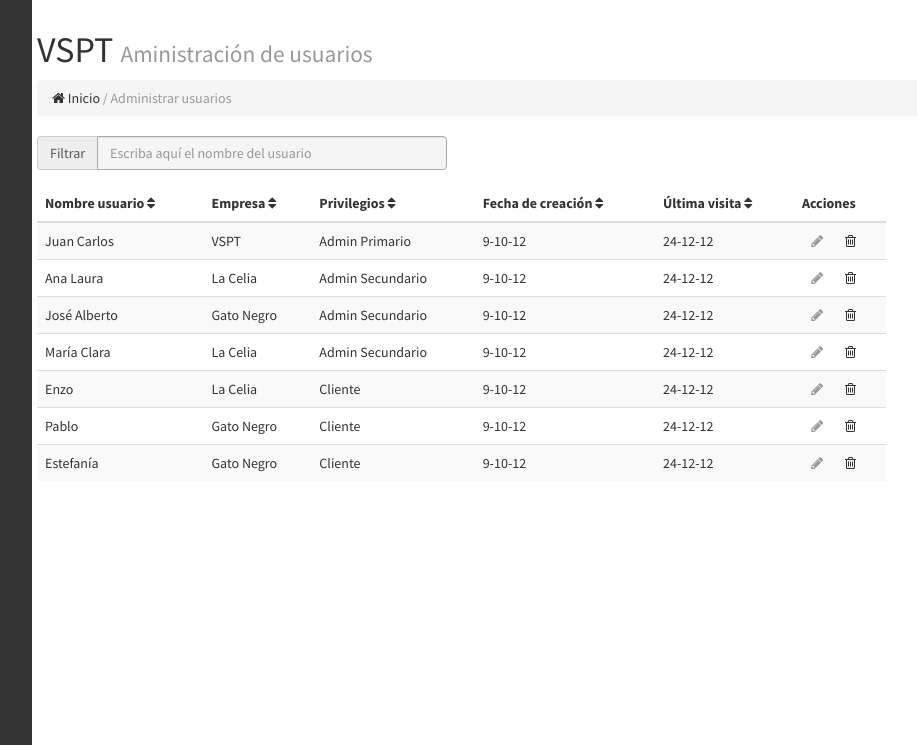
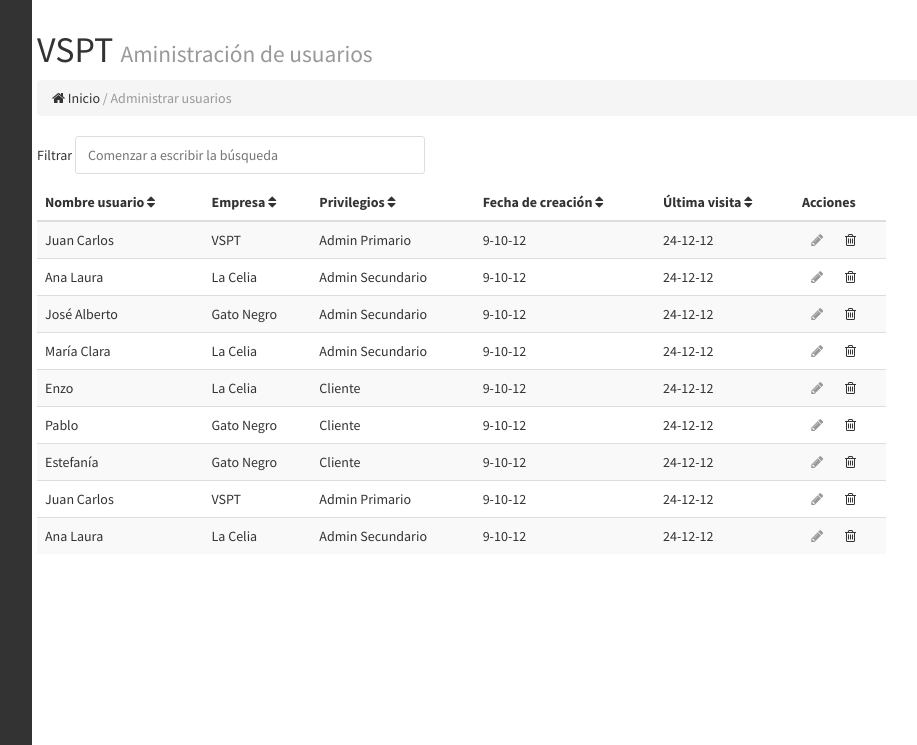
Before and after one commit to j333/vspt, a PHP site: page /usuarios.php in a window 1280 px wide. Shown: the part 55-800 px from the top of the page, without its empty margins (193-1110 px from the left). Run offline with PHP 8.4, Linux system fonts and the light colour scheme; some libraries are stand-ins or nearby versions.

Commit message:
filtro de busquea funcionando en template usuarios.php

```diff
--- a/css/sb-admin.css
+++ b/css/sb-admin.css
@@ -325,6 +325,17 @@ a:hover .fa-pencil{
   width:40%;
   text-align:center;
 }
+.table-responsive input[type="search"]{
+  border:#dedede solid thin;
+  padding:8px 12px;
+  border-radius:3px;
+  margin-right:5px;
+  width:100%;
+  max-width:350px;
+}
+.table-responsive input[type="search"]:focus{
+  border-color:#999;
+}
 /* Edit Below to Customize Widths > 768px */
 @media (min-width:768px) {
   .nav > li{
--- a/footer.php
+++ b/footer.php
@@ -1,8 +1,11 @@
   <!-- JavaScript -->
-  <script type="text/javascript" src="js/jquery-1.10.2.js"></script>
-  <script type="text/javascript" src="js/bootstrap.js"></script>
-  <script type="text/javascript" src="js/grids.js"></script>
-  <script type="text/javascript" src="js/main.js"></script>
+  <script src="js/jquery-1.10.2.js"></script>
+  <script src="js/bootstrap.js"></script>
+  <script src="js/grids.js"></script>
+  <script src="js/tablesorter/tables.js"></script>
+  <script src="js/tablesorter/jquery.tablesorter.js"></script>
+  <script src="js/jquery.filtertable.min.js"></script>
+  <script src="js/main.js"></script>
 
 </body>
 </html>
--- a/js/main.js
+++ b/js/main.js
@@ -6,3 +6,7 @@ jQuery(function($) {
 });
 
 $('.aclaracion').tooltip({'placement':'bottom'});
+
+$(document).ready(function() {
+  $('table.usuarios').filterTable();
+});
--- a/usuarios.php
+++ b/usuarios.php
@@ -96,16 +96,6 @@
         <div class="row">
           <!-- Listado de usuarios -->
           <div class="col-lg-10">
-
-            <div class="row">
-              <div class="col-sm-6">
-                <div class="form-group input-group">
-                  <span class="input-group-addon">Filtrar</span>
-                  <input type="text" class="form-control" placeholder="Escriba aquí el nombre del usuario">
-                </div>
-              </div>
-              <div class="col-sm-6"></div>
-            </div>
             <div class="table-responsive">
               <table class="table table-hover table-striped tablesorter usuarios">
                 <thead>
@@ -196,6 +186,28 @@
                       <a href="" data-toggle="modal" data-target="#modal_eliminar_usuario"><i class="fa fa-trash-o aclaracion" data-toggle="tooltip" title="eliminar usuario"></i></a>
                     </td>
                   </tr>
+                  <tr>
+                    <td>Juan Carlos</td>
+                    <td>VSPT</td>
+                    <td>Admin Primario</td>
+                    <td>9-10-12</td>
+                    <td>24-12-12</td>
+                    <td>
+                      <a href="" data-toggle="modal" data-target="#modal_editar_usuario"><i class="fa fa-pencil aclaracion" data-toggle="tooltip" title="editar usuario"></i></a>
+                      <a href="" data-toggle="modal" data-target="#modal_eliminar_usuario"><i class="fa fa-trash-o aclaracion" data-toggle="tooltip" title="eliminar usuario"></i></a>
+                    </td>
+                  </tr>
+                  <tr>
+                    <td>Ana Laura</td>
+                    <td>La Celia</td>
+                    <td>Admin Secundario</td>
+                    <td>9-10-12</td>
+                    <td>24-12-12</td>
+                    <td>
+                      <a href="" data-toggle="modal" data-target="#modal_editar_usuario"><i class="fa fa-pencil aclaracion" data-toggle="tooltip" title="editar usuario"></i></a>
+                      <a href="" data-toggle="modal" data-target="#modal_eliminar_usuario"><i class="fa fa-trash-o aclaracion" data-toggle="tooltip" title="eliminar usuario"></i></a>
+                    </td>
+                  </tr>
                 </tbody>
               </table>
             </div>
@@ -207,5 +219,4 @@
   </div><!-- /#wrapper -->
 
   <!-- JavaScript -->
-  <script src="js/tablesorter/tables.js"></script>
 <?php include 'footer.php'; ?>
```
Also changed, not shown: js/jquery.filtertable.min.js (added, +11 -0 lines), tabla.php (added, +40 -0 lines).
